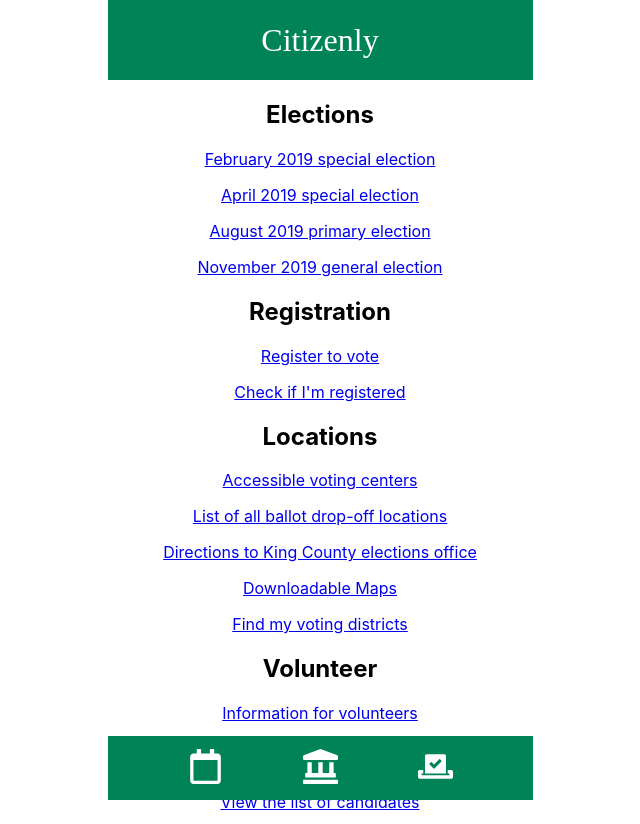
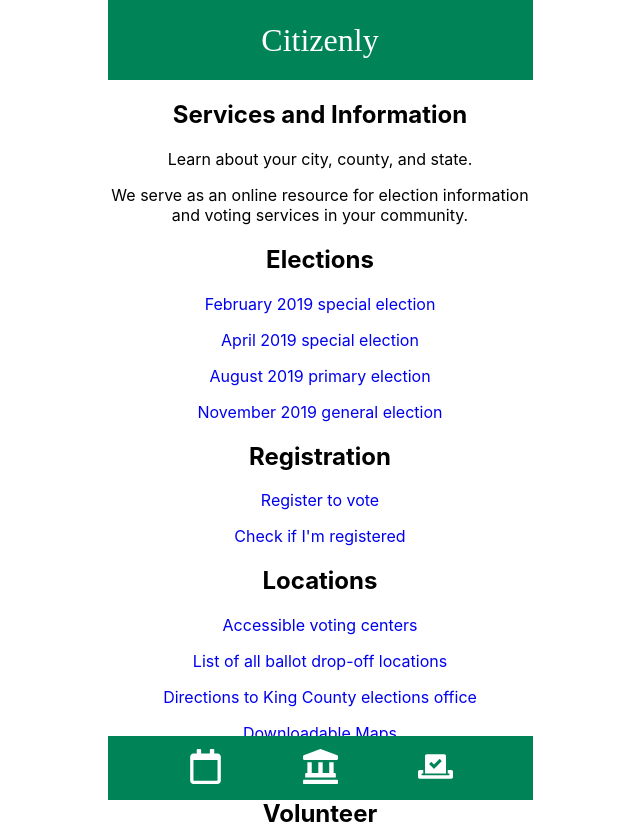
Before and after one commit to carlo-bruno/ga-wdi23-project-3, a React (Create React App) app in the folder client/: page /elections in a window 1280 px wide. Shown: the top 824 px of the page, without its empty margins (320-960 px from the left). Built offline with nearby package versions, Linux system fonts and the light colour scheme; no server answers; a web font is replaced by a local one.

Commit message:
content for elections page

```diff
--- a/client/src/App.css
+++ b/client/src/App.css
@@ -29,3 +29,7 @@ green:
   font-family: 'Shrikhand', cursive;
   font-weight: 300;
 }
+
+.Elections a {
+  text-decoration: none;
+}
--- a/client/src/Pages/Elections.jsx
+++ b/client/src/Pages/Elections.jsx
@@ -3,6 +3,11 @@ import React from 'react';
 const Elections = (props) => {
     return (
         <div className='Elections'>
+            <div className='services'>
+                <h2>Services and Information</h2>
+                <p>Learn about your city, county, and state.</p>
+                <p>We serve as an online resource for election information and voting services in your community.</p>
+            </div>
 
             <div className='election-link'>
                 <h2>Elections</h2>
```
Also changed, not shown: 1 other file (tests, documents, lock files or other folders).
